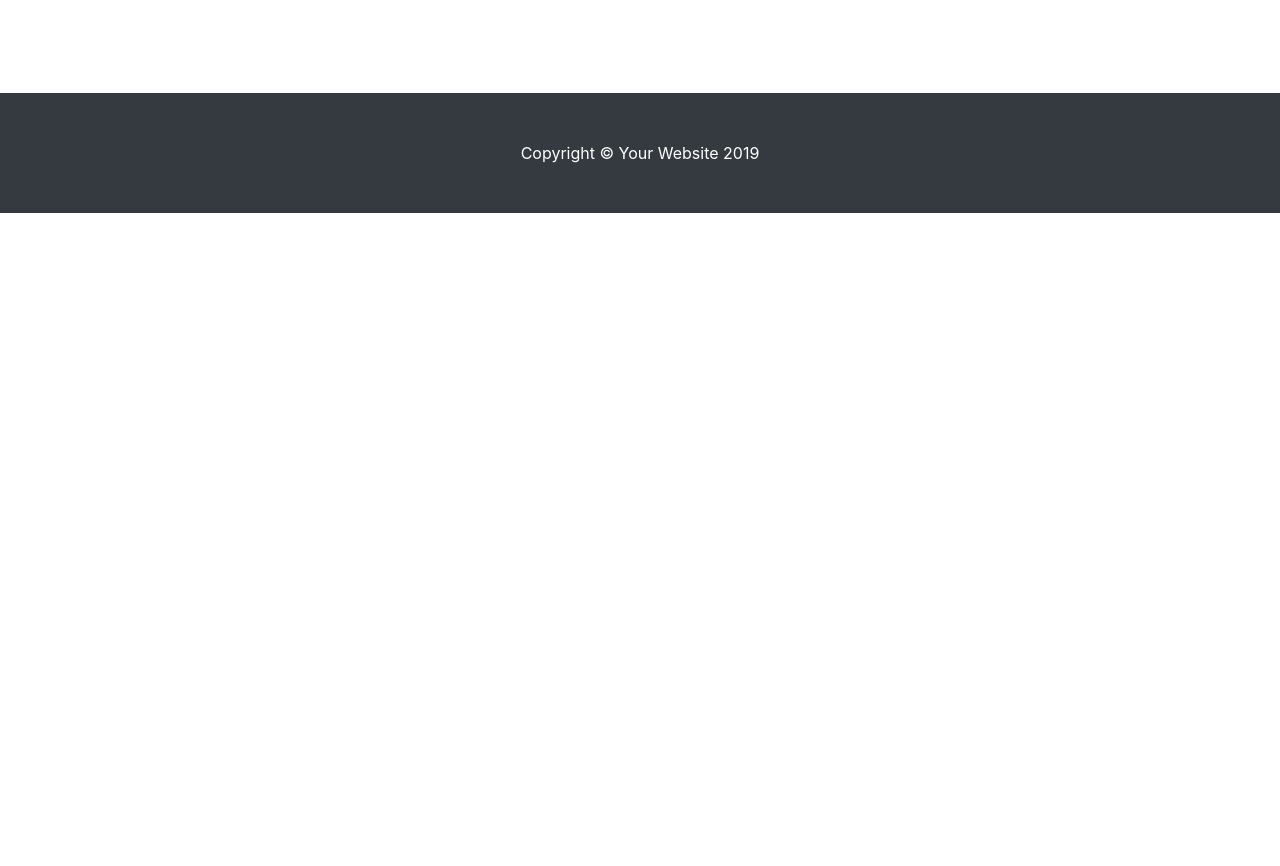
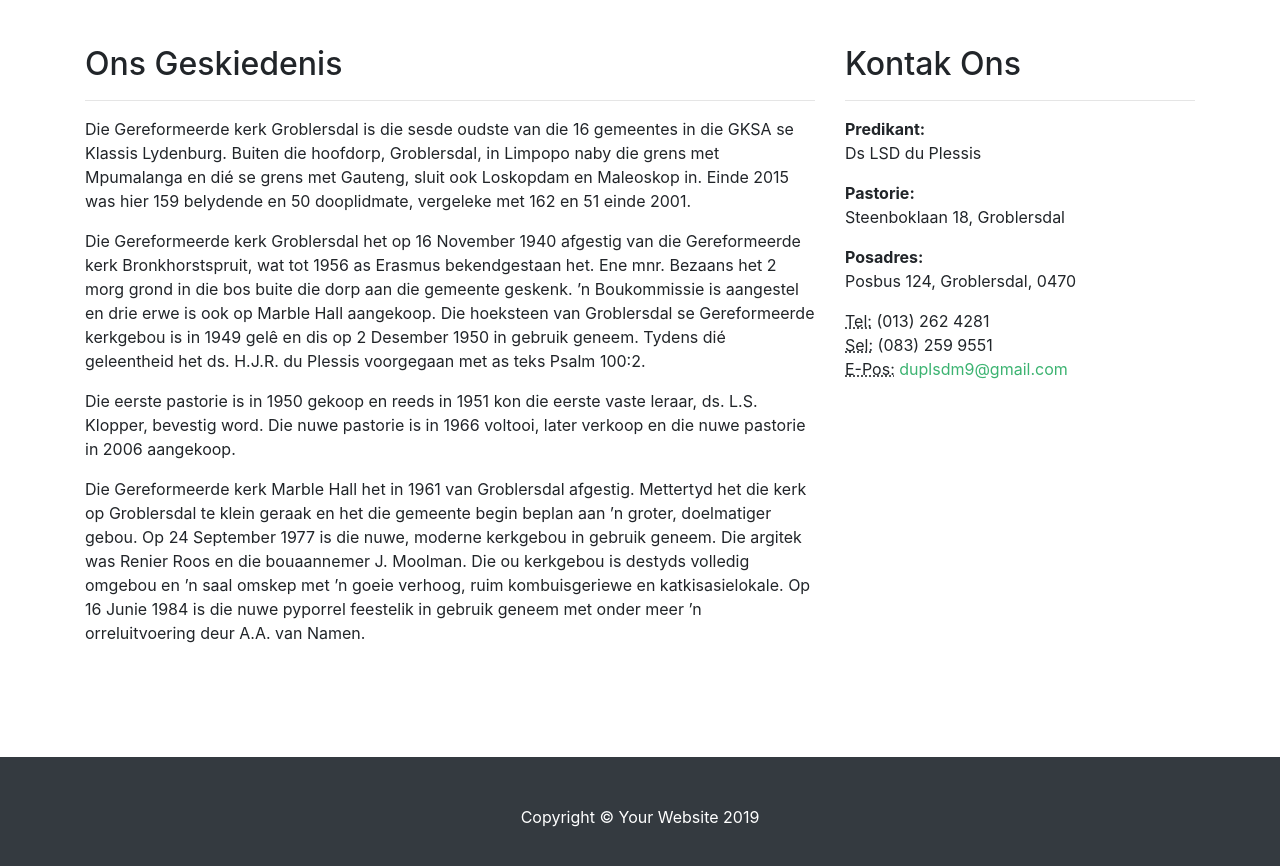
Before and after one commit to sharu725/business-frontpage, a Jekyll site: the page built from index.html, in a window 1280 px wide and 1400 px high, scrolled down 377 px. Shown: the part 523-1389 px from the top of the window. Built offline with Jekyll 4.4.1, drawn with Linux system fonts in a browser that asks for light colours; comment, search, counter and statistics services are not loaded; before the commit the page ends 1113 px from its top, so only the background shows below that.

Commit message:
Update index.html

```diff
--- a/index.html
+++ b/index.html
@@ -15,4 +15,23 @@ layout: default
   </div>
   {% include sidebar.html %}
 </div>
-<!-- /.row -->
+
+<div class="row">
+    <div class="col-md-8 mb-5">
+      <h2>Ons Geskiedenis</h2>
+    <hr />
+    <p>
+      Die Gereformeerde kerk Groblersdal is die sesde oudste van die 16 gemeentes in die GKSA se Klassis Lydenburg. Buiten die hoofdorp, Groblersdal, in Limpopo naby die grens met Mpumalanga en dié se grens met Gauteng, sluit ook Loskopdam en Maleoskop in. Einde 2015 was hier 159 belydende en 50 dooplidmate, vergeleke met 162 en 51 einde 2001.
+    </p>
+    <p>
+      Die Gereformeerde kerk Groblersdal het op 16 November 1940 afgestig van die Gereformeerde kerk Bronkhorstspruit, wat tot 1956 as Erasmus bekendgestaan het. Ene mnr. Bezaans het 2 morg grond in die bos buite die dorp aan die gemeente geskenk. ’n Boukommissie is aangestel en drie erwe is ook op Marble Hall aangekoop. Die hoeksteen van Groblersdal se Gereformeerde kerkgebou is in 1949 gelê en dis op 2 Desember 1950 in gebruik geneem. Tydens dié geleentheid het ds. H.J.R. du Plessis voorgegaan met as teks Psalm 100:2.
+    </p>
+    <p>
+      Die eerste pastorie is in 1950 gekoop en reeds in 1951 kon die eerste vaste leraar, ds. L.S. Klopper, bevestig word. Die nuwe pastorie is in 1966 voltooi, later verkoop en die nuwe pastorie in 2006 aangekoop.
+     </p>
+    <p>
+      Die Gereformeerde kerk Marble Hall het in 1961 van Groblersdal afgestig. Mettertyd het die kerk op Groblersdal te klein geraak en het die gemeente begin beplan aan ’n groter, doelmatiger gebou. Op 24 September 1977 is die nuwe, moderne kerkgebou in gebruik geneem. Die argitek was Renier Roos en die bouaannemer J. Moolman. Die ou kerkgebou is destyds volledig omgebou en ’n saal omskep met ’n goeie verhoog, ruim kombuisgeriewe en katkisasielokale. Op 16 Junie 1984 is die nuwe pyporrel feestelik in gebruik geneem met onder meer ’n orreluitvoering deur A.A. van Namen.
+      </p>
+  </div>
+  {% include contact_sidebar.html %}
+</div>
```
